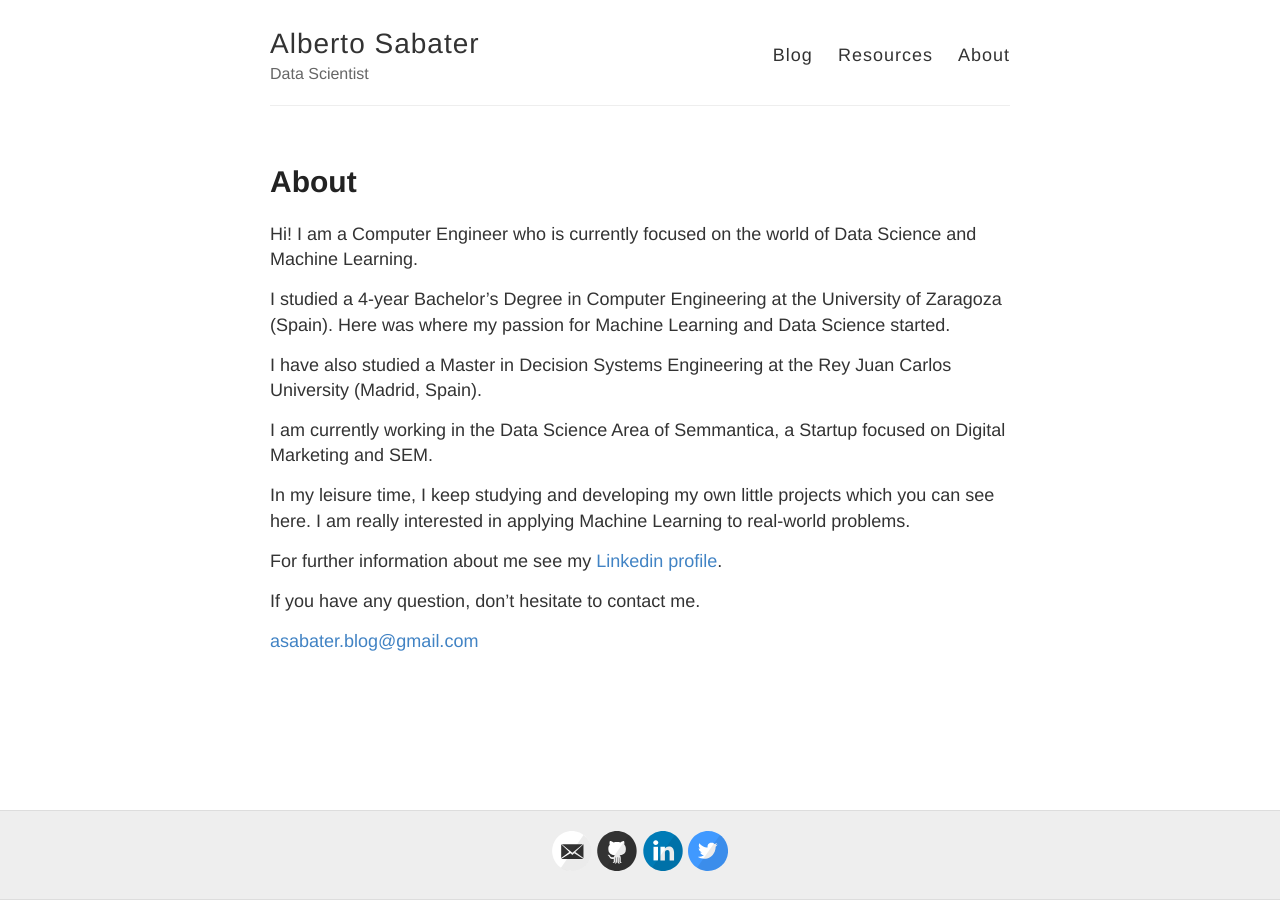
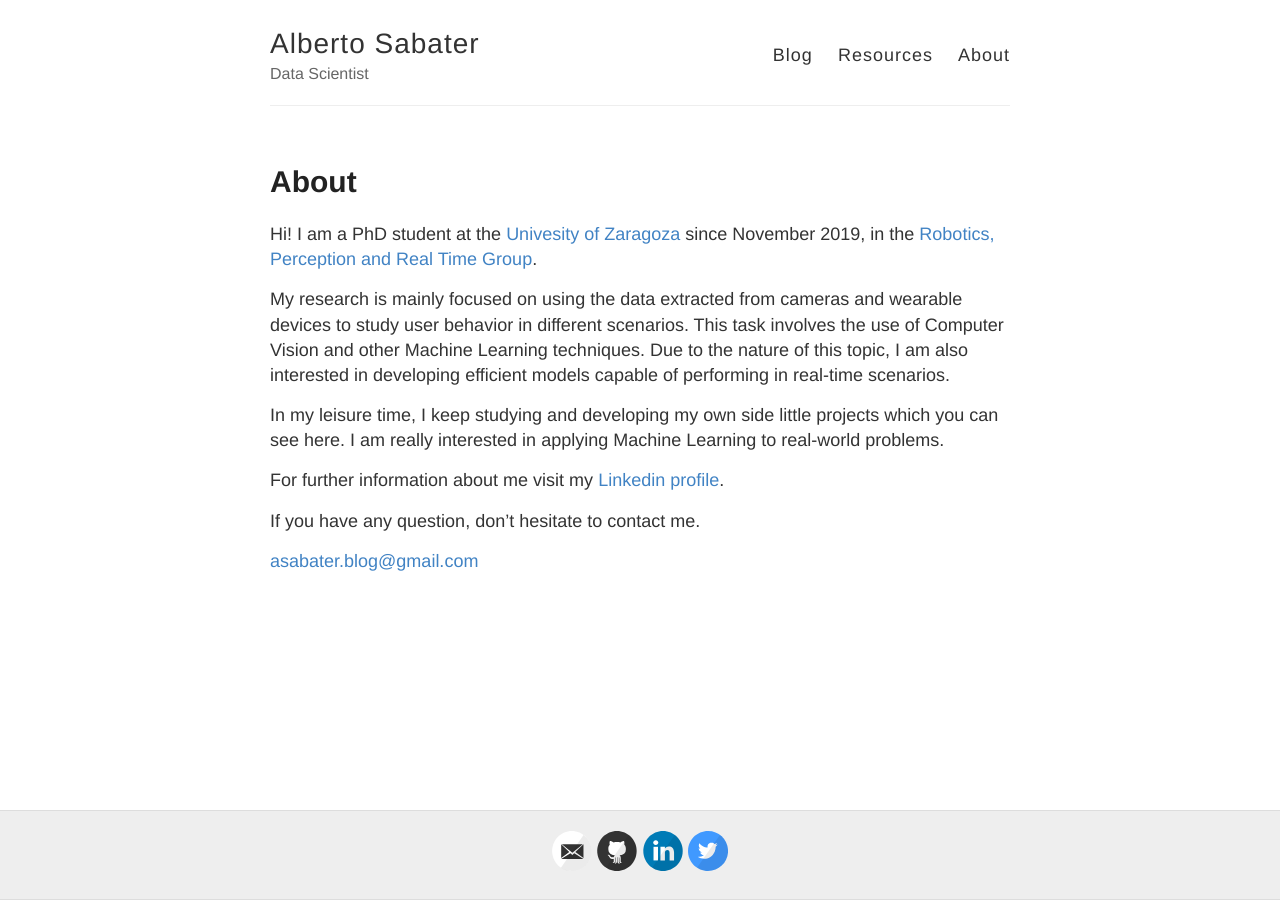
Before and after one commit to AlbertoSabater/AlbertoSabater.github.io, a Jekyll site: the page built from about.md, in a window 1280 px wide. Built offline with Jekyll 4.4.1, drawn with Linux system fonts in a browser that asks for light colours.

Commit message:
Update about.md

```diff
--- a/about.md
+++ b/about.md
@@ -4,17 +4,13 @@ title: About
 permalink: /about/
 ---
 
-Hi! I am a Computer Engineer who is currently focused on the world of Data Science and Machine Learning.
+Hi! I am a PhD student at the [Univesity of Zaragoza](http://www.unizar.es) since November 2019, in the [Robotics, Perception and Real Time Group](http://robots.unizar.es/wp).
 
-I studied a 4-year Bachelor's Degree in Computer Engineering at the University of Zaragoza (Spain). Here was where my passion for Machine Learning and Data Science started.
+My research is mainly focused on using the data extracted from cameras and wearable devices to study user behavior in different scenarios. This task involves the use of Computer Vision and other Machine Learning techniques. Due to the nature of this topic, I am also interested in developing efficient models capable of performing in real-time scenarios.
 
-I have also studied a Master in Decision Systems Engineering at the Rey Juan Carlos University (Madrid, Spain).
+In my leisure time, I keep studying and developing my own side little projects which you can see here. I am really interested in applying Machine Learning to real-world problems.
 
-I am currently working in the Data Science Area of Semmantica, a Startup focused on Digital Marketing and SEM.
-
-In my leisure time, I keep studying and developing my own little projects which you can see here. I am really interested in applying Machine Learning to real-world problems.
-
-For further information about me see my [Linkedin profile](https://www.linkedin.com/in/asabater94/).
+For further information about me visit my [Linkedin profile](https://www.linkedin.com/in/asabater94/).
 
 If you have any question, don't hesitate to contact me.
 
```
